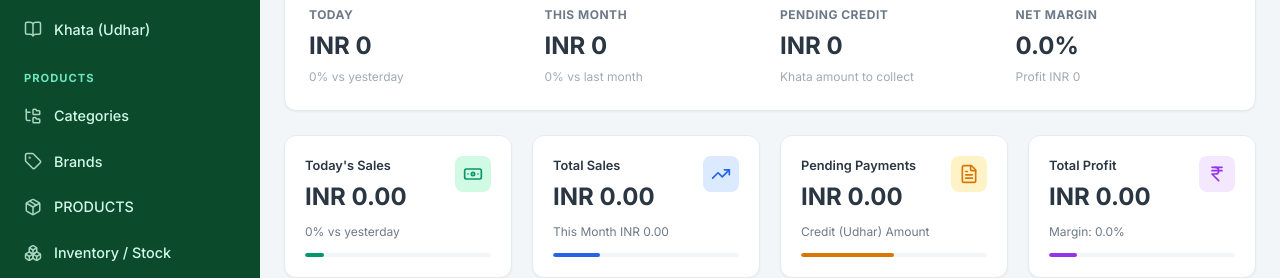
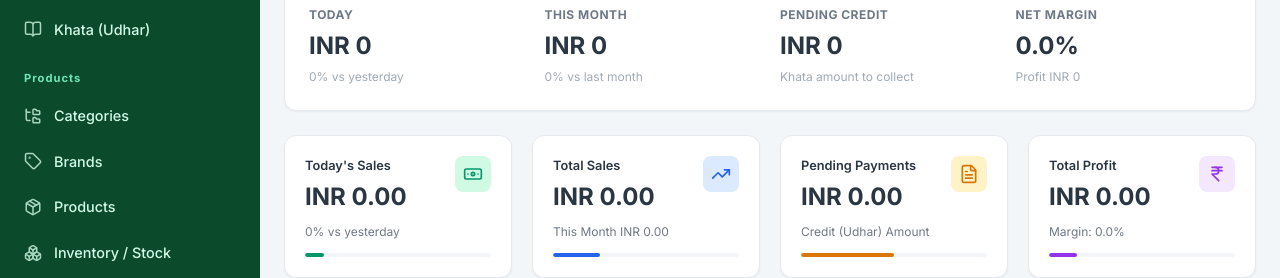
Before and after one commit to hdpatel234/happy-agro-frontend, a Next.js app: page / in a window 1280 px wide. Shown: the part 211-489 px from the top of the page. Built offline with nearby package versions, Linux system fonts and the light colour scheme; sample sign-in values are in the browser's storage.

Commit message:
feat: add English language localization file for application interface strings

```diff
--- a/src/locales/en.ts
+++ b/src/locales/en.ts
@@ -5,7 +5,7 @@ const en: Record<string, string> = {
   'sidebar.dashboard': 'Dashboard',
   'sidebar.pos': 'POS / Billing',
   'sidebar.khata': 'Khata (Udhar)',
-  'sidebar.products': 'PRODUCTS',
+  'sidebar.products': 'Products',
   'sidebar.categories': 'Categories',
   'sidebar.brands': 'Brands',
   'sidebar.inventory': 'Inventory / Stock',
@@ -200,7 +200,7 @@ const en: Record<string, string> = {
   'brands.clear': 'Clear',
   'brands.table.brand_name': 'BRAND NAME',
   'brands.table.company_name': 'COMPANY NAME',
-  'brands.table.products': 'PRODUCTS',
+  'brands.table.products': 'Products',
   'brands.table.status': 'STATUS',
   'brands.table.actions': 'ACTIONS',
   'brands.product_count': 'product(s)',
```
